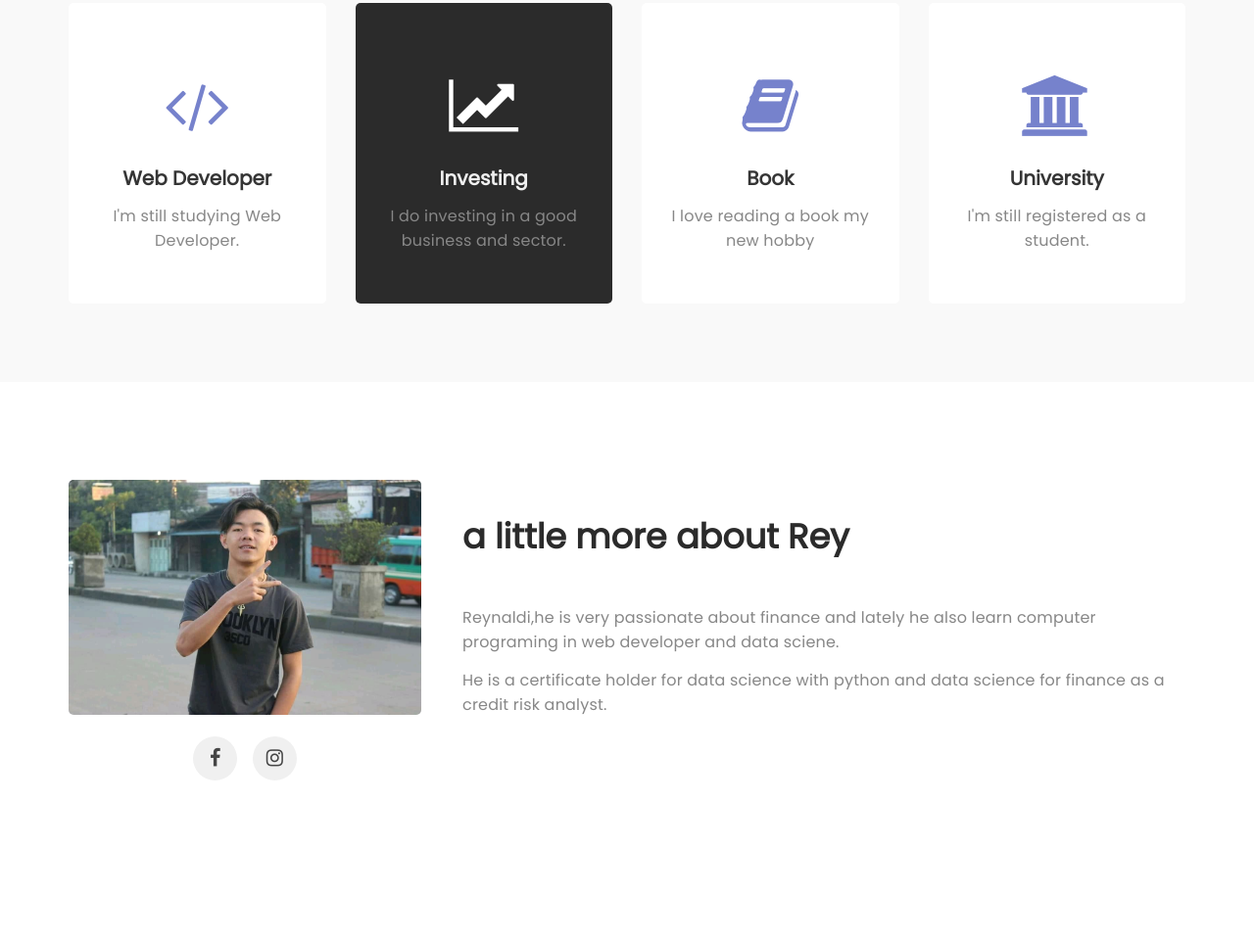
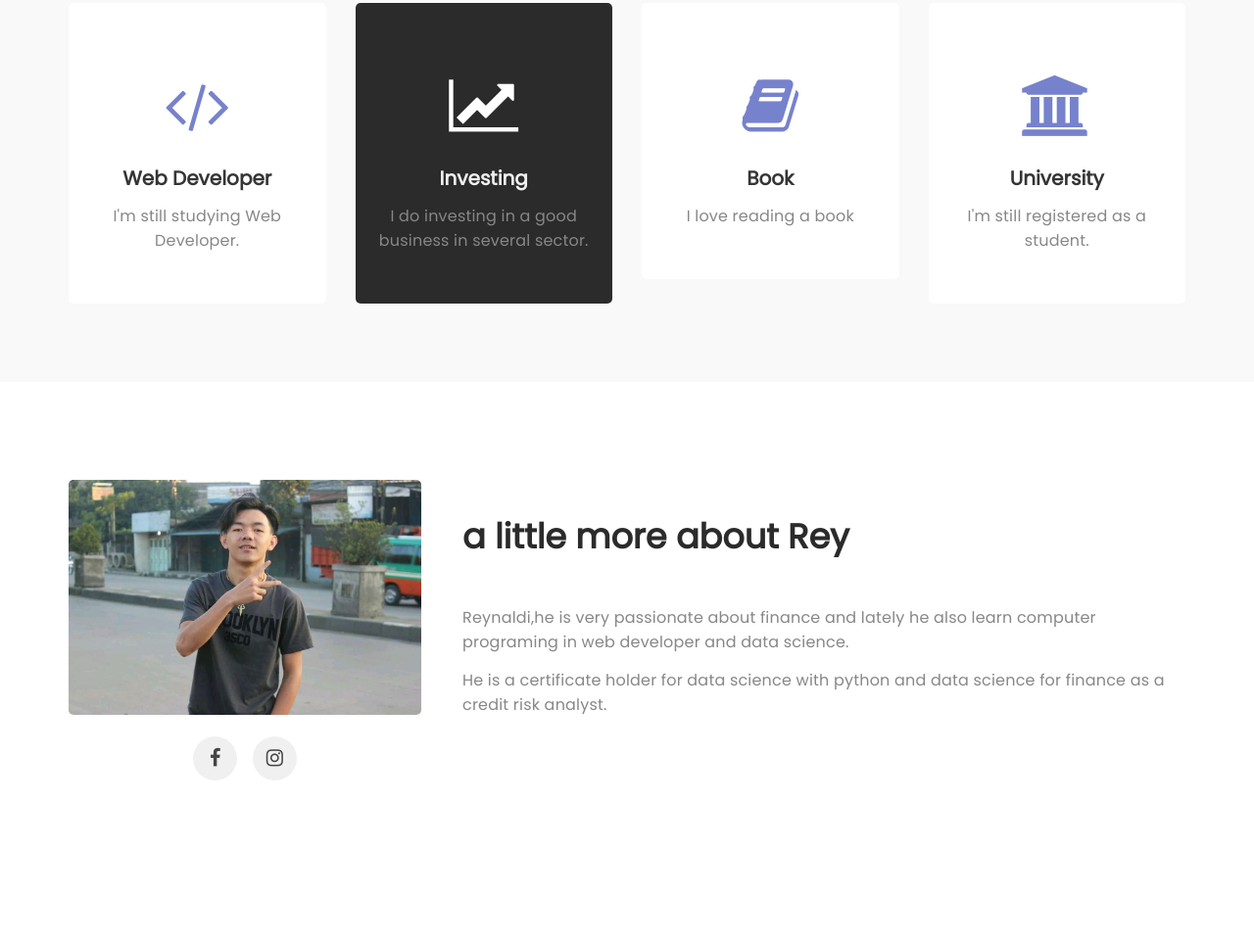
Before and after one commit to MAXREYNALDI/reynaldi, a plain HTML site: page index.html in a window 1280 px wide. Shown: the part 1006-1970 px from the top of the page at 98% size. Drawn offline with Linux system fonts and the light colour scheme.

Commit message:
ganti kata

```diff
--- a/index.html
+++ b/index.html
@@ -71,7 +71,7 @@
                     <div class="service-thumb bg-grey">
                          <i class="fa fa-line-chart"></i>
                          <h4 class="white-color">Investing</h4>
-                         <p>I do investing in a good business and sector.</p>
+                         <p>I do investing in a good business in several sector.</p>
                     </div>
                </div>
 
@@ -79,7 +79,7 @@
                     <div class="service-thumb">
                          <i class="fa fa-book"></i>
                          <h4>Book</h4>
-                         <p>I love reading a book my new hobby</p>
+                         <p>I love reading a book</p>
                     </div>
                </div>
 
@@ -118,7 +118,7 @@
                               <h2>a little more about Rey</h2>
                          </div>
                          <div class="wow fadeInUp" data-wow-delay="0.8s">
-                              <p>Reynaldi,he is very passionate about finance and lately he also learn computer programing in web developer and data sciene.</p>
+                              <p>Reynaldi,he is very passionate about finance and lately he also learn computer programing in web developer and data science.</p>
                               <p>He is a certificate holder for data science with python and data science for finance as a credit risk analyst.</p>
                          </div>
                     </div>
```
